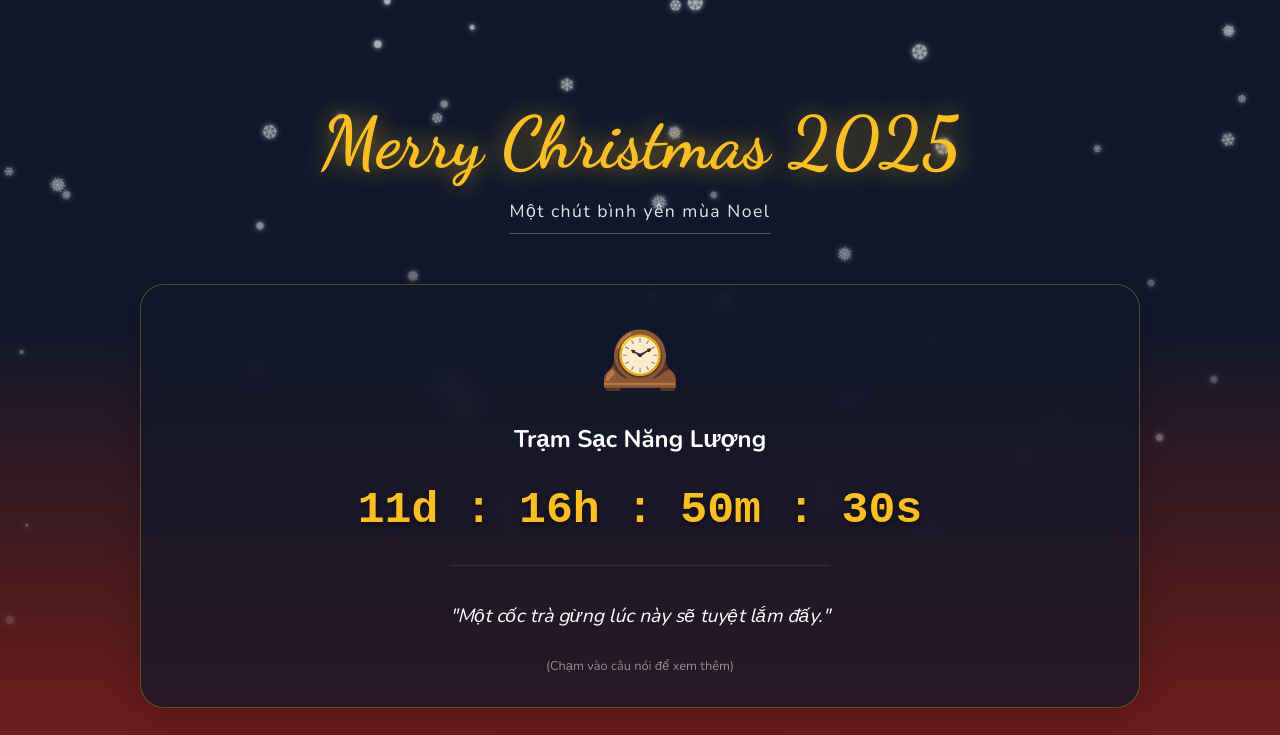
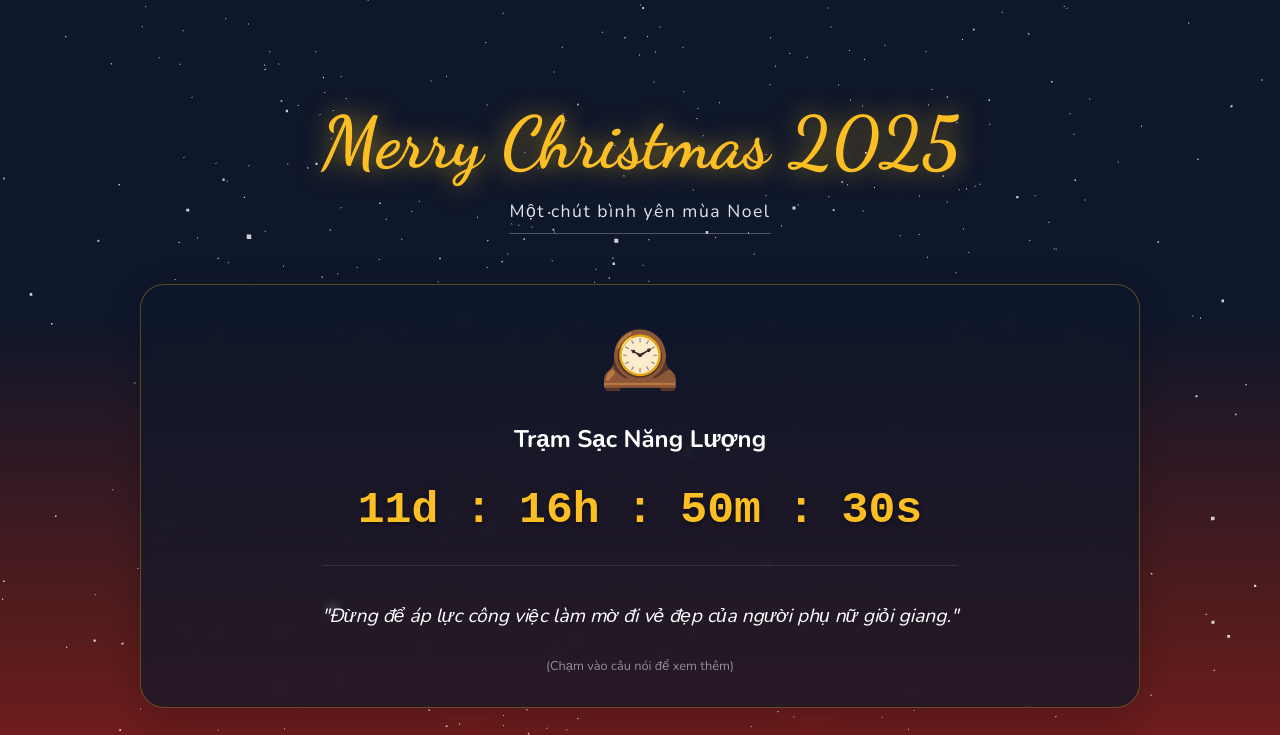
Before and after one commit to longkdksnb1234/gocnhocuavananh, a plain HTML site: page index.html in a window 1280 px wide. Shown: the top 735 px of the page. Drawn offline with nearby package versions, Linux system fonts and the light colour scheme; animation ran at ten frames a second.

Commit message:
Update index.html

```diff
--- a/index.html
+++ b/index.html
@@ -20,32 +20,27 @@
             font-family: 'Nunito', sans-serif;
             color: var(--white);
             min-height: 100vh;
+            /* GIỮ NGUYÊN NỀN ĐỎ ĐEN CŨ */
             background: linear-gradient(180deg, var(--night-blue) 0%, var(--night-blue) 40%, #581c1c 80%, var(--warm-red) 100%);
             background-attachment: fixed;
-            overflow-x: hidden;
+            overflow-x: hidden; /* Ẩn thanh cuộn ngang */
         }
 
-        /* --- Hiệu ứng tuyết rơi --- */
-        .snowflake {
-            position: fixed;
-            top: -10px;
-            color: rgba(255, 255, 255, 0.8);
-            font-size: 1em;
-            text-shadow: 0 0 5px #fff;
-            animation: fall linear infinite;
-            z-index: 1;
-            pointer-events: none;
-        }
-
-        @keyframes fall {
-            0% { transform: translateY(-10vh) rotate(0deg); opacity: 0.8; }
-            100% { transform: translateY(110vh) rotate(360deg); opacity: 0; }
+        /* --- CANVAS 3D (LỚP NỀN TUYẾT) --- */
+        #webgl-canvas {
+            position: fixed; /* Cố định để không trôi khi cuộn trang */
+            top: 0;
+            left: 0;
+            width: 100%;
+            height: 100%;
+            z-index: 0; /* Nằm dưới nội dung nhưng trên background màu */
+            pointer-events: none; /* Để chuột bấm xuyên qua vào các nút */
         }
 
         /* --- Layout --- */
         .container {
             position: relative;
-            z-index: 10;
+            z-index: 10; /* Nội dung phải nổi lên trên tuyết */
             max-width: 1000px;
             margin: 0 auto;
             text-align: center;
@@ -86,7 +81,7 @@
 
         .card {
             background: rgba(255, 255, 255, 0.08);
-            backdrop-filter: blur(10px);
+            backdrop-filter: blur(5px); /* Giảm blur một chút để máy yếu chạy mượt hơn với 3D */
             border: 1px solid rgba(255, 255, 255, 0.1);
             border-radius: 24px;
             padding: 30px;
@@ -165,6 +160,8 @@
             margin-top: 80px;
             font-size: 0.9em;
             opacity: 0.6;
+            position: relative;
+            z-index: 10;
         }
 
         @media (max-width: 600px) {
@@ -175,7 +172,7 @@
 </head>
 <body>
 
-    <div id="snow-container"></div>
+    <canvas id="webgl-canvas"></canvas>
 
     <div class="container">
         <h1>Merry Christmas 2025</h1>
@@ -197,7 +194,7 @@
                 <span class="icon">☃️</span>
                 <h2>Xưởng Đắp Người Tuyết</h2>
                 <p>Đắp người tuyết cute mà không lo lạnh tay.</p>
-		<p>p/s: Ở đây có kèo thơm</p>
+                <p>p/s: Ở đây có kèo thơm</p>
             </a>
 
             <a href="tien_tri.html" class="card">
@@ -219,25 +216,10 @@
         </footer>
     </div>
 
+    <script src="three.min.js"></script>
+
     <script>
-        // 1. Logic Tuyết rơi
-        function createSnowflakes() {
-            const snowContainer = document.getElementById('snow-container');
-            const snowflakesCount = 50;
-            for (let i = 0; i < snowflakesCount; i++) {
-                const snowflake = document.createElement('div');
-                snowflake.classList.add('snowflake');
-                snowflake.textContent = ['❄', '❅', '❆', '•'][Math.floor(Math.random()*4)];
-                snowflake.style.left = Math.random() * 100 + 'vw';
-                snowflake.style.animationDuration = Math.random() * 5 + 5 + 's';
-                snowflake.style.opacity = Math.random() * 0.6 + 0.2;
-                snowflake.style.fontSize = Math.random() * 15 + 8 + 'px';
-                snowflake.style.animationDelay = Math.random() * 5 + 's';
-                snowContainer.appendChild(snowflake);
-            }
-        }
-
-        // 2. Logic Đếm ngược
+        // --- PHẦN 1: LOGIC WEBSITE CŨ (Countdown & Quotes) ---
         function updateCountdown() {
             const now = new Date();
             const currentYear = now.getFullYear();
@@ -254,7 +236,6 @@
                 `${days}d : ${hours}h : ${minutes}m : ${seconds}s`;
         }
 
-        // 3. Logic Random Quote (Đã cập nhật nhiều câu hay)
         const quotes = [
             "Deadline có thể dí, nhưng tinh thần thì không được suy!",
             "Kho bạc nhà nước vẫn ở đó, việc hôm nay chưa xong mai làm tiếp. Relax thôi!",
@@ -264,32 +245,11 @@
             "Đừng để áp lực công việc làm mờ đi vẻ đẹp của người phụ nữ giỏi giang.",
             "Excel có thể treo, nhưng nụ cười của chị thì không được tắt.",
             "Chị đã vất vả nhiều rồi, nghỉ ngơi một chút đi, thế giới không sập đâu.",
-            "Công việc là quả bóng cao su, rơi xuống sẽ nảy lên. Sức khỏe là quả bóng thủy tinh, nhớ giữ gìn.",
-            "Trời lạnh rồi, ra đường nhớ quàng khăn ấm nhé.",
-            "Đừng quên uống nước ấm. Cơ thể cần được yêu thương.",
-            "Tay lạnh thì có găng tay, còn tim lạnh thì... vào đây giải trí chút nè.",
-            "Nhớ bôi kem dưỡng da tay nhé, mùa này hanh khô lắm đấy.",
-            "Gió lạnh là việc của trời, giữ ấm là việc của người thông minh.",
-            "Một cốc trà gừng lúc này sẽ tuyệt lắm đấy.",
-            "Đừng ngồi máy tính lâu quá, đứng dậy vươn vai cái nào!",
-            "Ăn uống đúng giờ nhé, cái bụng đói là không làm việc được đâu.",
-            "Nếu thấy mệt quá thì mình... kêu ca một chút rồi làm tiếp.",
-            "Hôm nay chị trông rất tuyệt (tôi đoán thế, nhưng thường là đúng).",
-            "Đừng lo lắng về những gì bạn không thể kiểm soát. Hãy ngủ một giấc thật ngon.",
-            "Cuộc sống không phải là cuộc đua, nó là một chuyến đi dạo (đôi khi có ổ gà).",
-            "Hạnh phúc là khi điện thoại đầy pin và WiFi căng đét.",
-            "Tiền không mua được hạnh phúc, nhưng mua được đồ ăn ngon, cũng gần giống thế.",
-            "Hãy yêu bản thân mình, vì đó là người sẽ đi cùng bạn suốt đời.",
-            "Chỉ cần bạn không dừng lại, việc đi chậm bao lâu không quan trọng.",
-            "Vào đây để biết là... đôi khi không làm gì cả cũng là một nghệ thuật.",
-            "Cả nguồn sống bỗng chốc thu bé lại vừa bằng... cái chăn bông.",
             "Mèo Xả gửi lời chào: Meow meow (Dịch: Chúc chị một ngày vui vẻ).",
             "Bình tĩnh, tự tin, chiến thắng (và nhớ đi về đúng giờ).",
             "Mọi chuyện rồi sẽ ổn thôi. Nếu chưa ổn thì chưa phải là kết thúc.",
             "Order một ly trà sữa ít đá, nhiều niềm vui cho ngày hôm nay.",
-            "Đừng cau mày nữa, mau già lắm đấy!",
-            "Vũ trụ nhắn gửi: Hôm nay là một ngày tốt lành.",
-            "Chúc chị một ngày làm việc hiệu quả (hoặc ít nhất là trông có vẻ hiệu quả)."
+            "Vũ trụ nhắn gửi: Hôm nay là một ngày tốt lành."
         ];
 
         function showRandomQuote() {
@@ -302,13 +262,180 @@
             }, 300);
         }
 
+        // --- PHẦN 2: LOGIC TUYẾT 3.9D + GIÓ THỔI ---
+        let scene, camera, renderer, particles;
+        let velocities = []; // Mảng chứa tốc độ rơi của từng hạt
+        let mouseX = 0, mouseY = 0;
+        let targetWindX = 0, targetWindY = 0; // Biến gió mục tiêu
+        let currentWindX = 0, currentWindY = 0; // Biến gió hiện tại (để mượt hoá chuyển động)
+        let windowHalfX = window.innerWidth / 2;
+        let windowHalfY = window.innerHeight / 2;
+
+        function init3D() {
+            const canvas = document.getElementById('webgl-canvas');
+
+            // Tạo scene
+            scene = new THREE.Scene();
+            // KHÔNG set màu nền scene, để nó trong suốt (alpha) cho hiện màu đỏ đen của Body
+
+            // Tạo camera
+            camera = new THREE.PerspectiveCamera(75, window.innerWidth / window.innerHeight, 1, 3000);
+            camera.position.z = 1000;
+
+            // Render trong suốt (alpha: true)
+            renderer = new THREE.WebGLRenderer({ canvas: canvas, antialias: true, alpha: true });
+            renderer.setPixelRatio(window.devicePixelRatio);
+            renderer.setSize(window.innerWidth, window.innerHeight);
+
+            // Tạo hạt tuyết
+            const particleGeometry = new THREE.BufferGeometry();
+            const particleCount = 1500; // Số lượng hạt vừa phải để mượt trên điện thoại
+
+            const positions = new Float32Array(particleCount * 3);
+            velocities = []; // Reset mảng
+
+            for (let i = 0; i < particleCount; i++) {
+                // Vị trí ngẫu nhiên
+                positions[i * 3] = (Math.random() - 0.5) * 4000;     // X
+                positions[i * 3 + 1] = (Math.random() - 0.5) * 4000; // Y
+                positions[i * 3 + 2] = (Math.random() - 0.5) * 4000; // Z
+
+                // Tốc độ rơi cơ bản
+                velocities.push({
+                    y: -1 - Math.random() * 3, // Rơi xuống
+                    x: (Math.random() - 0.5) * 1, // Lắc lư ngang nhẹ
+                    z: (Math.random() - 0.5) * 1  // Lắc lư sâu nhẹ
+                });
+            }
+
+            particleGeometry.setAttribute('position', new THREE.BufferAttribute(positions, 3));
+
+            // Tạo hình dạng hạt tuyết tròn mềm mại
+            const particleMaterial = new THREE.PointsMaterial({
+                color: 0xffffff,
+                size: 5, // Kích thước hạt
+                transparent: true,
+                opacity: 0.8,
+                // Shader tuỳ chỉnh để hạt tròn xoe, không vuông
+                onBeforeCompile: shader => {
+                    shader.fragmentShader = shader.fragmentShader.replace(
+                        `gl_FragColor = vec4( outgoingLight, diffuseColor.a );`,
+                        `
+                        float d = length(gl_PointCoord - vec2(0.5, 0.5));
+                        if (d > 0.5) discard;
+                        // Làm mờ viền hạt tuyết
+                        gl_FragColor = vec4( outgoingLight, diffuseColor.a * (1.0 - d*1.5) );
+                        `
+                    );
+                }
+            });
+
+            particles = new THREE.Points(particleGeometry, particleMaterial);
+            scene.add(particles);
+
+            // Sự kiện
+            document.addEventListener('mousemove', onDocumentMouseMove);
+            document.addEventListener('touchstart', onDocumentTouchStart, { passive: false });
+            document.addEventListener('touchmove', onDocumentTouchMove, { passive: false });
+            window.addEventListener('resize', onWindowResize);
+        }
+
+        // --- XỬ LÝ SỰ KIỆN GIÓ (MOUSE & TOUCH) ---
+        function onWindowResize() {
+            windowHalfX = window.innerWidth / 2;
+            windowHalfY = window.innerHeight / 2;
+            camera.aspect = window.innerWidth / window.innerHeight;
+            camera.updateProjectionMatrix();
+            renderer.setSize(window.innerWidth, window.innerHeight);
+        }
+
+        function onDocumentMouseMove(event) {
+            // Tính toán hướng gió dựa trên vị trí chuột so với tâm màn hình
+            // Chuột càng xa tâm, gió càng mạnh
+            targetWindX = (event.clientX - windowHalfX) * 0.1;
+            targetWindY = (event.clientY - windowHalfY) * 0.1;
+        }
+
+        function onDocumentTouchStart(event) {
+            if (event.touches.length === 1) {
+                targetWindX = (event.touches[0].pageX - windowHalfX) * 0.2; // Gió mạnh hơn chút trên mobile
+                targetWindY = (event.touches[0].pageY - windowHalfY) * 0.2;
+            }
+        }
+
+        function onDocumentTouchMove(event) {
+            if (event.touches.length === 1) {
+                // event.preventDefault(); // Có thể bỏ dòng này nếu muốn cho phép cuộn trang bình thường
+                targetWindX = (event.touches[0].pageX - windowHalfX) * 0.2;
+                targetWindY = (event.touches[0].pageY - windowHalfY) * 0.2;
+            }
+        }
+
+        // --- VÒNG LẶP RENDER ---
+        function animate() {
+            requestAnimationFrame(animate);
+
+            // 1. Làm mượt gió (Hiệu ứng quán tính)
+            // Gió hiện tại sẽ đuổi theo gió mục tiêu từ từ -> tạo cảm giác "luồng gió" tự nhiên
+            currentWindX += (targetWindX - currentWindX) * 0.05;
+            currentWindY += (targetWindY - currentWindY) * 0.05;
+
+            // 2. Cập nhật vị trí hạt
+            const positions = particles.geometry.attributes.position.array;
+
+            for (let i = 0; i < positions.length / 3; i++) {
+                // Lấy toạ độ cũ
+                let px = positions[i * 3];
+                let py = positions[i * 3 + 1];
+                let pz = positions[i * 3 + 2];
+
+                // --- LOGIC VẬT LÝ ---
+                // Cộng tốc độ rơi tự nhiên
+                py += velocities[i].y;
+                px += velocities[i].x;
+                pz += velocities[i].z;
+
+                // Cộng tác động của GIÓ (theo vị trí chuột)
+                // Hạt càng gần màn hình (pz > 0) càng chịu gió mạnh hơn
+                // Logic gió: Thổi hạt bay theo hướng chuột
+                px += currentWindX * 0.05;
+                py += -currentWindY * 0.05; // Gió thổi ngược chiều Y chuột để tạo cảm giác hút/đẩy
+
+                // --- TÁI TẠO HẠT (Respanw) ---
+                // Nếu rơi xuống đáy hoặc bay quá xa -> Đưa về đỉnh hoặc phía đối diện
+                if (py < -2000) {
+                    py = 2000;
+                    px = (Math.random() - 0.5) * 4000;
+                    pz = (Math.random() - 0.5) * 4000;
+                }
+                // Nếu bị gió thổi bay quá xa sang 2 bên
+                if (Math.abs(px) > 3000) px = px * -0.9;
+
+                // Cập nhật toạ độ mới
+                positions[i * 3] = px;
+                positions[i * 3 + 1] = py;
+                positions[i * 3 + 2] = pz;
+            }
+
+            particles.geometry.attributes.position.needsUpdate = true;
+
+            // Xoay nhẹ toàn bộ hệ thống hạt để tạo cảm giác không gian trôi nổi
+            scene.rotation.y += 0.0005;
+
+            renderer.render(scene, camera);
+        }
+
+        // --- CHẠY CHƯƠNG TRÌNH ---
         window.onload = function() {
-            createSnowflakes();
+            // Chạy logic cũ
             updateCountdown();
             setInterval(updateCountdown, 1000);
             showRandomQuote();
+
+            // Chạy logic mới (3D)
+            init3D();
+            animate();
         };
     </script>
 </body>
-
 </html>
```
